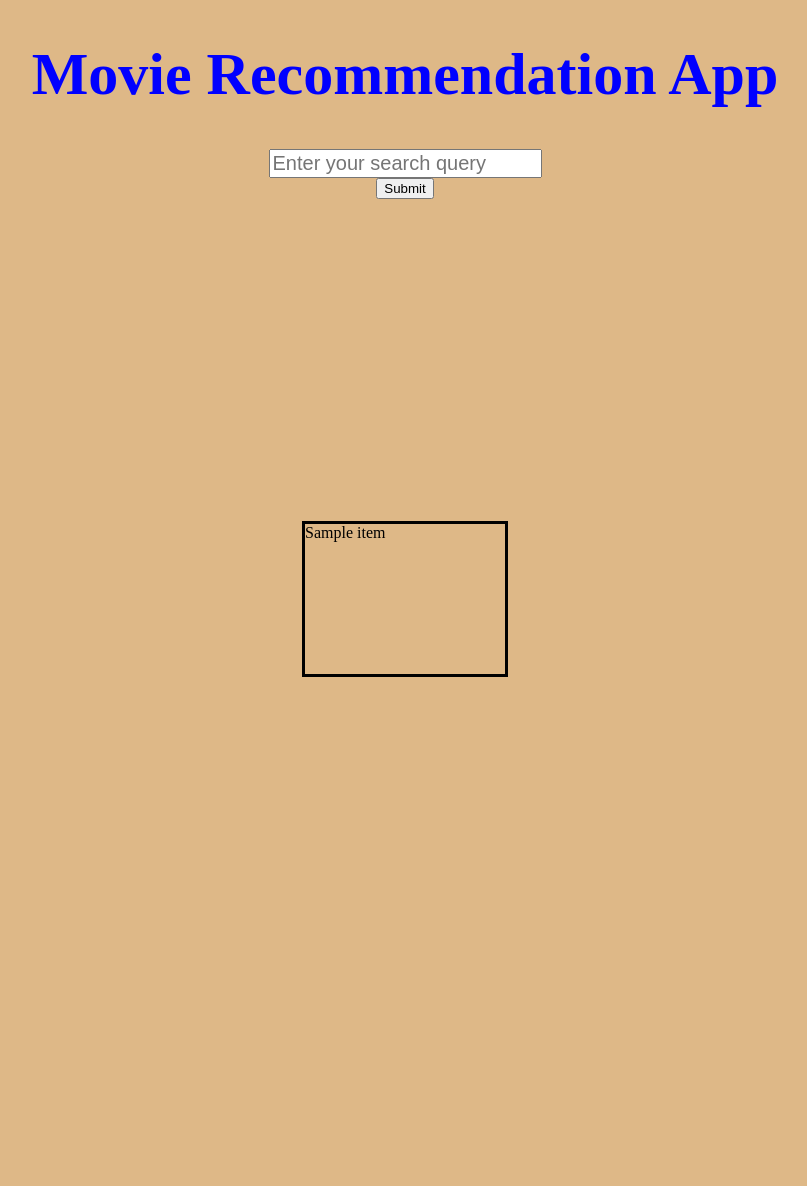
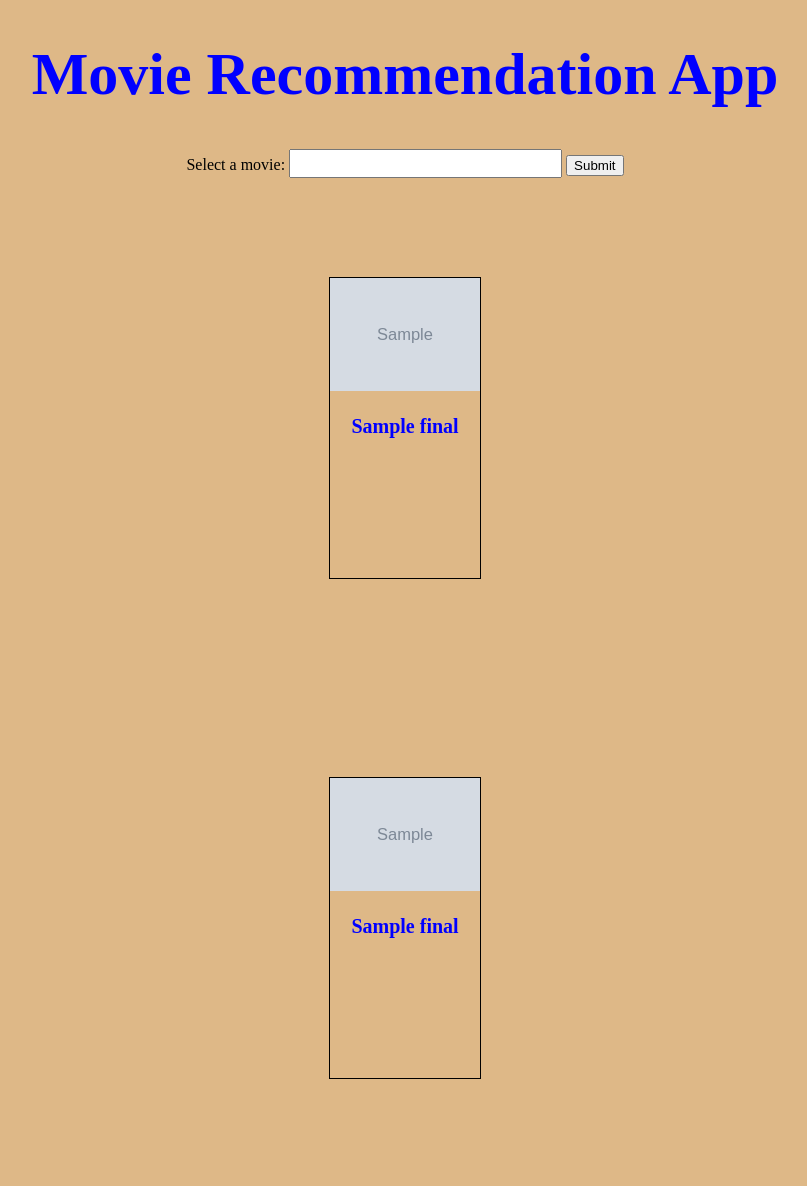
Before and after one commit to BhavinParmar82/Movie_Recommendation, a Flask app: template src/templates/index.html in a window 1280 px wide. Shown: the whole page, without its empty margins (235-1042 px from the left). Before the commit the page ends 677 px from the top, so only its background shows below. Run offline with Flask 3, Linux system fonts and the light colour scheme; the template is opened without the code that fills it: most values are stand-ins (such as "Sample title", 1, 10 or a date in 2020); grey boxes marked "Sample" are stand-in pictures; parts of the project's set-up code (start-up, migrations or seed data) failed here and were passed over.

Commit message:
user movie and suggested movie poster and name fetched from IMDB website

```diff
--- a/Movie_Recomm_TFIDF.py
+++ b/Movie_Recomm_TFIDF.py
@@ -86,4 +86,4 @@ def recommend(title):
 
     return data['title'].iloc[recommended_idx]
 
-output = recommend('Bubble Boy').tolist()
+output = recommend('Stuart Little').tolist()
--- a/requirements.txt
+++ b/requirements.txt
@@ -2,4 +2,4 @@ pandas
 scikit-learn
 matplotlib
 flask
-os
+selenium
--- /dev/null
+++ b/src/_02b_code.py
@@ -0,0 +1,34 @@
+from selenium import webdriver
+from selenium.webdriver.chrome.service import Service
+from selenium.common.exceptions import NoSuchElementException
+import time
+
+# define the website to scrape and path where the chromediver is located
+website = 'https://www.imdb.com/'
+service = Service('C:/Users/bhavi/Downloads/chromedriver') # write your path here
+
+def get_poster(movie_list):
+    poster_list = []
+    for movie in movie_list:
+        # define 'driver' variable
+        driver = webdriver.Chrome(service=service)
+        driver.get(website)
+        search = driver.find_element("id", "suggestion-search")
+        search.clear()
+
+        movie = movie.title()
+        search.send_keys(movie)
+        time.sleep(5)
+        search.submit()
+        time.sleep(5)
+
+        try:
+            driver.find_element(by = 'xpath', value='//a[@class="ipc-metadata-list-summary-item__t"]').click()
+            image_element = driver.find_element(by='xpath', value='//img[@class="ipc-image"]')
+            image_url = image_element.get_attribute('src')
+        except NoSuchElementException:
+            image_url = "Image Not Found"
+
+        poster_list.append(image_url)
+        driver.close()
+    return poster_list
--- a/src/_03_app.py
+++ b/src/_03_app.py
@@ -1,18 +1,27 @@
 from flask import Flask, render_template, request
 import os
-from _02_code import recommend
+from _02_code import recommend, unique_movie_list
+#from _02a_code import get_poster
+from _02b_code import get_poster
 
 app = Flask(__name__)
 
 @app.route('/', methods = ['POST', 'GET'])
 def submit():
+    movies = unique_movie_list()
     movie_list = []
-
+    poster_list = []
+    final_list = []
     if request.method == 'POST':
         name = request.form['name']
         movie_list = recommend(name)
-        movie_list = movie_list.tolist()
-    return render_template('index.html', movie_list = movie_list)
+        movie_list = [name] + movie_list
+        poster_list = get_poster(movie_list)
+        print(poster_list)
+        print(movie_list)
+        final_list = list(zip(poster_list, movie_list))
+        print(final_list[0][0])
+    return render_template('index.html', final_list = final_list, movies=movies)
 
 if __name__ == '__main__':
     app.run(debug=True)
--- a/src/static/css/style.css
+++ b/src/static/css/style.css
@@ -12,21 +12,37 @@ body {
     text-align: center;
 }
 
-#name, #labelname{
+select {
+    height: 40px;
+    width: 200px;
+  }
+
+#name{
     font-size: 20px;
 }
-
+#mname{
+    font-size: 20px;
+    text-align: center;
+    color:blue;
+}
 .container {
     display: flex;
     justify-content: center;
     align-items: center;
-    height: 100vh;
+    height: 500px;
   }
 
   .box {
-    width: 200px;
-    height: 150px;
-    border: 3px solid black;
+    width: 150px;
+    height: 300px;
+    border: 0.5px solid black;
     align-items: center;
-    margin: 10px;
+    margin: 15px;
+    overflow: hidden;
   }
+
+  .image-box {
+    max-width: 100%;
+    max-height: 100%;
+    object-fit: contain;
+  }
--- a/src/templates/index.html
+++ b/src/templates/index.html
@@ -1,29 +1,54 @@
 <!DOCTYPE html>
 <html>
-  <body>
-  <head>
-    <title>Background Image Example</title>
+<head>
+  <title>Movie Recommendation App</title>
+  <link rel="stylesheet" href="{{ url_for('static', filename='css/style.css') }}">
+</head>
+<body>
+  <h1>Movie Recommendation App</h1>
 
-    <h1> Movie Recommendation App </h1>
+  <form id="searchForm" method="POST" action="/">
+    <label for="name">Select a movie:</label>
+    <input type="text" id="name" name="name" oninput="filterMovieOptions()" list="moviesList">
+    <datalist id="moviesList">
+      {% for movie in movies %}
+        <option value="{{ movie }}"></option>
+      {% endfor %}
+    </datalist>
+    <input type="submit" value="Submit">
+  </form>
 
-  </head>
-    <link rel='stylesheet' href="{{ url_for('static', filename='css/style.css') }}">
-  </head>
+  <script>
+    function filterMovieOptions() {
+      var inputElement = document.getElementById("name");
+      var inputValue = inputElement.value.toLowerCase();
+      var options = document.querySelectorAll("#moviesList option");
 
-    <form id="searchForm" method='POST' action='/'>
-      <input type="text" id="name" name="name" placeholder="Enter your search query" value=""><br>
-      <input type="submit" value="Submit">
-    </form>
+      for (var i = 0; i < options.length; i++) {
+        var optionValue = options[i].value.toLowerCase();
+        if (optionValue.includes(inputValue)) {
+          options[i].removeAttribute("hidden");
+        } else {
+          options[i].setAttribute("hidden", "hidden");
+        }
+      }
+    }
+  </script>
 
-    <body>
-      <div class="container">
-        {% for item in movie_list %}
-        <div class='box'> {{ item  }} </div>
-        {% endfor %}
-      </div>
-    </body>
+  <div class="container">
+    <div class="box">
+      <img src="{{ final_list[0][0] }}" class="image-box">
+      <h3 id="mname">{{ final_list[0][1] }}</h3>
+    </div>
+  </div>
 
-
-
-  </body>
+  <div class="container">
+    {% for item in final_list[1:] %}
+    <div class="box">
+      <img src="{{ item[0] }}" class="image-box">
+      <h3 id="mname">{{ item[1] }}</h3>
+    </div>
+    {% endfor %}
+  </div>
+</body>
 </html>
```
Also changed, not shown: src/_02_code.py (+7 -2 lines), src/_02a_code.py (added, +34 -0 lines), src/templates/index_1.html (added, +43 -0 lines), web_scrap.py (added, +46 -0 lines).
